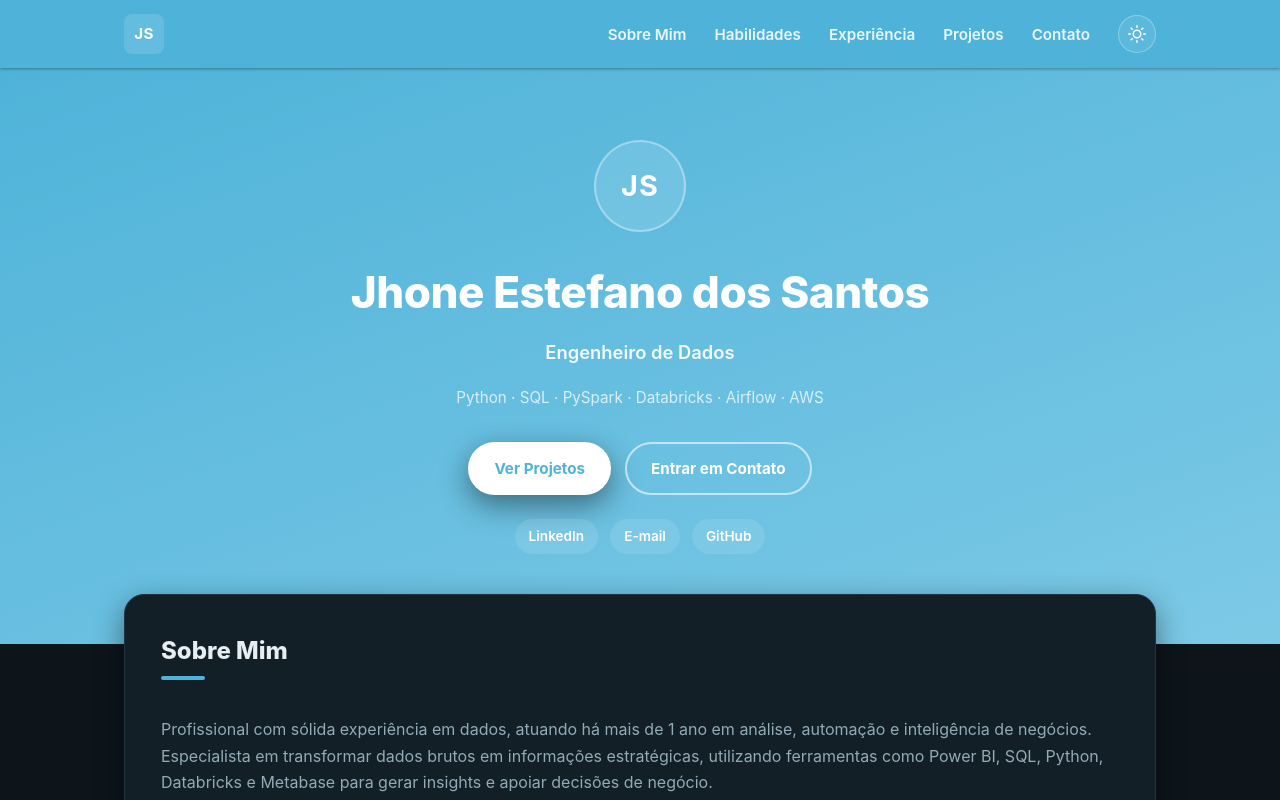
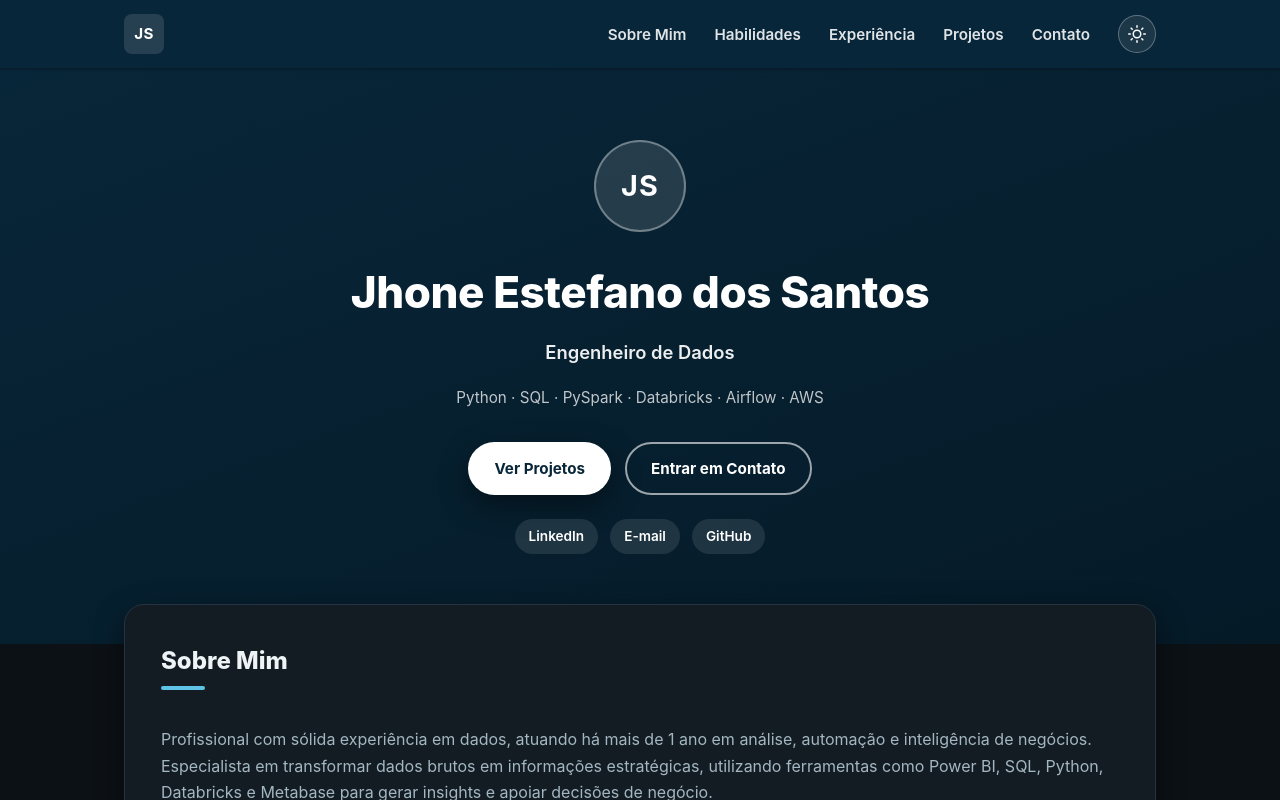
Before and after one commit to JhoneSantos-92/data_engineering_portfolio, a plain HTML site: page index.html in a window 1280 px wide. Both pictures are taken after a click on the button "Alternar tema claro/escuro". Shown: the top 800 px of the page. Drawn offline with Linux system fonts and the light colour scheme.

Commit message:
fix: corrige contraste de cores no dark mode (revisao Sprint 2)
A variavel --color-primary era reaproveitada tanto para o fundo de
header/hero/footer/botoes quanto como cor de destaque adaptavel. No dark
mode ela virava uma cor clara, fazendo o fundo desses elementos ficar
claro enquanto o texto continuava branco (texto sumindo no fundo).

- Separa os tokens em --color-brand (fundo escuro fixo, sempre com texto
  branco) e --color-accent (cor de destaque que se adapta ao tema)
- Nova paleta com contraste verificado (WCAG): textos e titulos
  permanecem legiveis em ambos os temas
- Remove overrides redundantes de dark mode que existiam para compensar
  o problema anterior

Co-Authored-By: Claude Sonnet 5 <noreply@anthropic.com>

```diff
--- a/css/style.css
+++ b/css/style.css
@@ -1,20 +1,30 @@
 /* ==========================================================================
    Design tokens
+
+   --color-brand*   : cor de marca, SEMPRE escura nos dois temas. Usada como
+                       fundo de header/hero/footer e em botoes preenchidos com
+                       texto branco. Nunca varia para nao quebrar o contraste.
+   --color-accent*  : cor de destaque para links/icones/bordas sobre uma
+                       superficie (nunca como fundo solido com texto branco).
+                       Essa sim se adapta entre os temas.
    ========================================================================== */
 :root {
     --font-sans: -apple-system, BlinkMacSystemFont, 'Segoe UI', Roboto, 'Helvetica Neue', Arial, sans-serif;
 
-    --color-bg: #f4f6f8;
+    --color-bg: #f5f7fa;
     --color-surface: #ffffff;
-    --color-surface-alt: #eef3f6;
-    --color-text: #1c2b33;
-    --color-text-muted: #55707d;
-    --color-border: #e1e8ec;
+    --color-surface-alt: #eef2f6;
+    --color-text: #17242c;
+    --color-text-muted: #4d6470;
+    --color-border: #dde5ea;
 
-    --color-primary: #00405c;
-    --color-primary-strong: #002a3d;
-    --color-accent: #0a84ae;
-    --color-accent-soft: #e4f2f7;
+    --color-brand: #0b3550;
+    --color-brand-strong: #082639;
+    --color-on-brand: #ffffff;
+
+    --color-accent: #0b6e90;
+    --color-accent-strong: #084f68;
+    --color-accent-soft: #e3f2f7;
 
     --shadow-sm: 0 1px 3px rgba(15, 35, 45, 0.08);
     --shadow-md: 0 10px 30px rgba(15, 35, 45, 0.10);
@@ -33,17 +43,19 @@
 
 @media (prefers-color-scheme: dark) {
     :root:not([data-theme="light"]) {
-        --color-bg: #0d151b;
-        --color-surface: #131f27;
-        --color-surface-alt: #182631;
-        --color-text: #e7eef2;
-        --color-text-muted: #92abb6;
-        --color-border: #223440;
+        --color-bg: #0c1116;
+        --color-surface: #141c23;
+        --color-surface-alt: #1a2530;
+        --color-text: #eef3f6;
+        --color-text-muted: #a3b7c2;
+        --color-border: #253340;
 
-        --color-primary: #4fb3d9;
-        --color-primary-strong: #7cc9e6;
-        --color-accent: #4fb3d9;
-        --color-accent-soft: #17313d;
+        --color-brand: #082639;
+        --color-brand-strong: #051a27;
+
+        --color-accent: #5fc3e8;
+        --color-accent-strong: #8ad4ee;
+        --color-accent-soft: #12313f;
 
         --shadow-sm: 0 1px 3px rgba(0, 0, 0, 0.35);
         --shadow-md: 0 10px 30px rgba(0, 0, 0, 0.45);
@@ -54,17 +66,19 @@
 }
 
 :root[data-theme="dark"] {
-    --color-bg: #0d151b;
-    --color-surface: #131f27;
-    --color-surface-alt: #182631;
-    --color-text: #e7eef2;
-    --color-text-muted: #92abb6;
-    --color-border: #223440;
+    --color-bg: #0c1116;
+    --color-surface: #141c23;
+    --color-surface-alt: #1a2530;
+    --color-text: #eef3f6;
+    --color-text-muted: #a3b7c2;
+    --color-border: #253340;
 
-    --color-primary: #4fb3d9;
-    --color-primary-strong: #7cc9e6;
-    --color-accent: #4fb3d9;
-    --color-accent-soft: #17313d;
+    --color-brand: #082639;
+    --color-brand-strong: #051a27;
+
+    --color-accent: #5fc3e8;
+    --color-accent-strong: #8ad4ee;
+    --color-accent-soft: #12313f;
 
     --shadow-sm: 0 1px 3px rgba(0, 0, 0, 0.35);
     --shadow-md: 0 10px 30px rgba(0, 0, 0, 0.45);
@@ -103,9 +117,11 @@ a { color: var(--color-accent); }
 
 /* ==========================================================================
    Header & navigation
+   Fundo sempre em --color-brand (escuro fixo) para garantir contraste com o
+   texto branco, independente do tema claro/escuro escolhido.
    ========================================================================== */
 header {
-    background: var(--color-primary);
+    background: var(--color-brand);
     color: #fff;
 }
 
@@ -113,7 +129,7 @@ nav {
     position: sticky;
     top: 0;
     z-index: 1000;
-    background: var(--color-primary);
+    background: var(--color-brand);
     box-shadow: var(--shadow-sm);
 }
 
@@ -139,6 +155,7 @@ nav {
     font-weight: 700;
     text-decoration: none;
     letter-spacing: 0.03em;
+    flex-shrink: 0;
 }
 
 .nav-toggle {
@@ -212,7 +229,7 @@ nav a:focus-visible {
    Hero
    ========================================================================== */
 .hero {
-    background: linear-gradient(160deg, var(--color-primary) 0%, var(--color-primary-strong) 100%);
+    background: linear-gradient(160deg, var(--color-brand) 0%, var(--color-brand-strong) 100%);
     color: #fff;
     text-align: center;
     padding: 72px 24px 90px;
@@ -231,6 +248,7 @@ nav a:focus-visible {
     font-size: 1.8rem;
     font-weight: 700;
     letter-spacing: 0.04em;
+    color: #fff;
 }
 
 .hero h1 {
@@ -238,6 +256,7 @@ nav a:focus-visible {
     font-size: clamp(1.9rem, 4vw, 2.75rem);
     font-weight: 800;
     letter-spacing: -0.01em;
+    color: #fff;
 }
 
 .hero-subtitle {
@@ -280,7 +299,7 @@ nav a:focus-visible {
 
 .btn-primary {
     background: #fff;
-    color: var(--color-primary);
+    color: var(--color-brand);
     box-shadow: var(--shadow-md);
 }
 
@@ -296,6 +315,7 @@ nav a:focus-visible {
     display: flex;
     gap: 12px;
     justify-content: center;
+    flex-wrap: wrap;
 }
 
 .hero-social a {
@@ -319,7 +339,7 @@ nav a:focus-visible {
    ========================================================================== */
 main {
     max-width: 1080px;
-    margin: -50px auto 20px;
+    margin: -40px auto 20px;
     padding: 0 24px 20px;
     position: relative;
     z-index: 2;
@@ -400,16 +420,11 @@ section p { color: var(--color-text-muted); }
 .tag {
     display: inline-block;
     background: var(--color-accent-soft);
-    color: var(--color-primary);
+    color: var(--color-accent);
     padding: 6px 14px;
     border-radius: var(--radius-pill);
     font-size: 0.85rem;
     font-weight: 600;
-}
-
-:root[data-theme="dark"] .tag { color: var(--color-primary-strong); }
-@media (prefers-color-scheme: dark) {
-    :root:not([data-theme="light"]) .tag { color: var(--color-primary-strong); }
 }
 
 /* ==========================================================================
@@ -439,6 +454,7 @@ section p { color: var(--color-text-muted); }
 #experience h3 {
     margin: 0 0 4px;
     font-size: 1.1rem;
+    color: var(--color-text);
 }
 
 #experience em {
@@ -475,9 +491,9 @@ section p { color: var(--color-text-muted); }
 
 .filter-btn:hover,
 .filter-btn.active {
-    background: var(--color-primary);
-    border-color: var(--color-primary);
-    color: #fff;
+    background: var(--color-brand);
+    border-color: var(--color-brand);
+    color: var(--color-on-brand);
 }
 
 #project-list {
@@ -508,7 +524,10 @@ section p { color: var(--color-text-muted); }
     color: var(--color-text);
 }
 
-.project-card p { flex-grow: 1; }
+.project-card p {
+    flex-grow: 1;
+    color: var(--color-text-muted);
+}
 
 .project-card-tags {
     display: flex;
@@ -526,8 +545,8 @@ section p { color: var(--color-text-muted); }
     display: inline-flex;
     align-items: center;
     gap: 6px;
-    background: var(--color-primary);
-    color: #fff;
+    background: var(--color-brand);
+    color: var(--color-on-brand);
     padding: 10px 18px;
     text-decoration: none;
     border-radius: var(--radius-pill);
@@ -539,7 +558,7 @@ section p { color: var(--color-text-muted); }
 }
 
 .project-card a.card-link:hover {
-    background: var(--color-accent);
+    background: var(--color-brand-strong);
     transform: translateX(2px);
 }
 
@@ -555,7 +574,7 @@ section p { color: var(--color-text-muted); }
 footer {
     text-align: center;
     padding: 28px 24px;
-    background: var(--color-primary-strong);
+    background: var(--color-brand-strong);
     color: rgba(255, 255, 255, 0.75);
     font-size: 0.85rem;
 }
@@ -588,17 +607,12 @@ footer {
 .tech-tag {
     display: inline-block;
     background: var(--color-accent-soft);
-    color: var(--color-primary);
+    color: var(--color-accent);
     padding: 5px 14px;
     margin: 4px 6px 4px 0;
     border-radius: var(--radius-pill);
     font-weight: 700;
     font-size: 0.85rem;
-}
-
-:root[data-theme="dark"] .tech-tag { color: var(--color-primary-strong); }
-@media (prefers-color-scheme: dark) {
-    :root:not([data-theme="light"]) .tech-tag { color: var(--color-primary-strong); }
 }
 
 .back-link {
@@ -637,7 +651,7 @@ footer {
         flex-direction: column;
         align-items: flex-start;
         gap: 4px;
-        background: var(--color-primary);
+        background: var(--color-brand);
         padding: 12px 24px 20px;
         max-height: 0;
         overflow: hidden;
@@ -648,7 +662,9 @@ footer {
 
     nav ul li { width: 100%; padding: 8px 0; }
 
+    .theme-toggle { margin-top: 4px; }
+
     .hero { padding: 56px 20px 70px; }
-    main { margin-top: -40px; }
+    main { margin-top: -32px; }
     section { padding: 26px; }
 }
```
